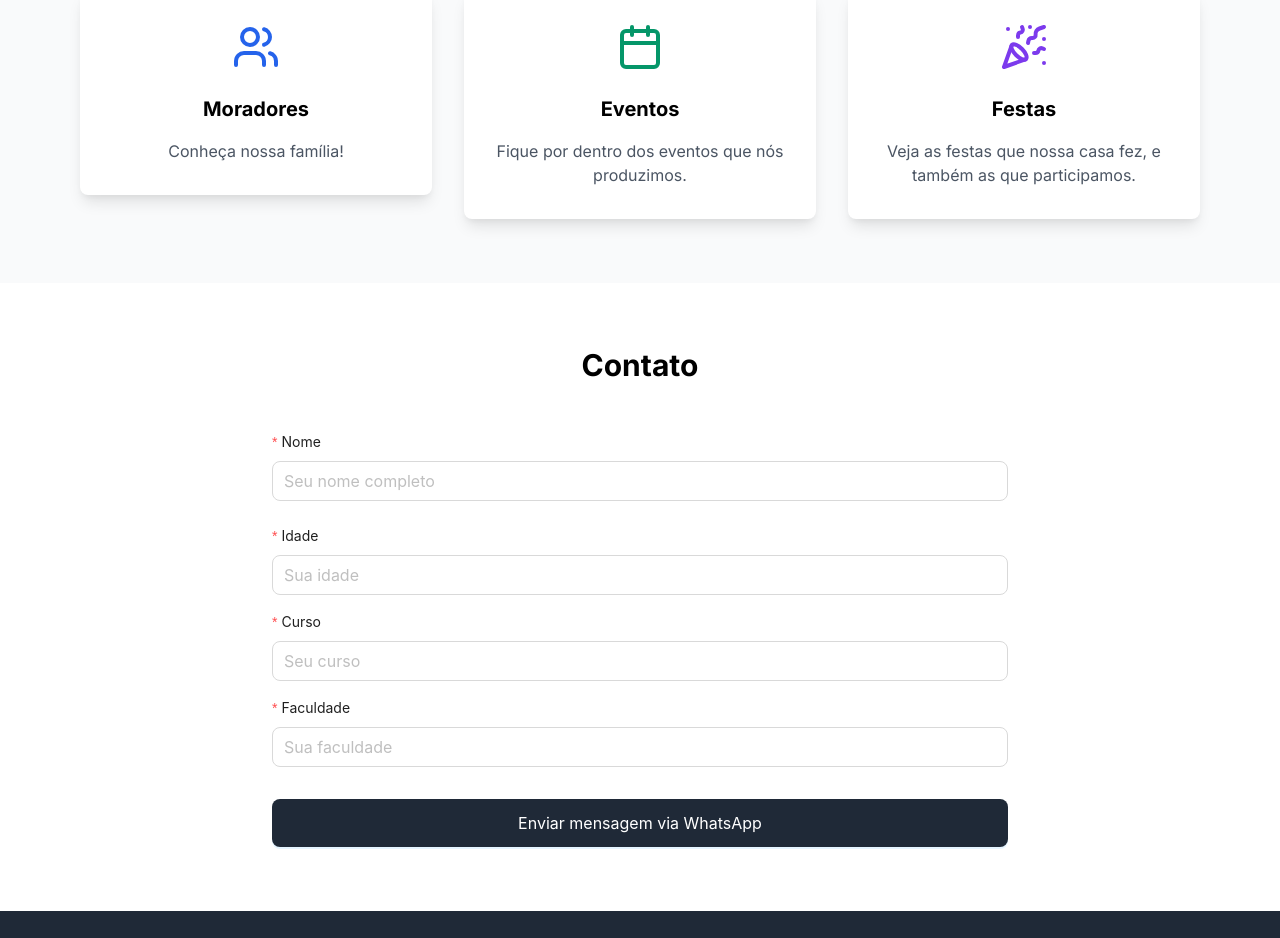
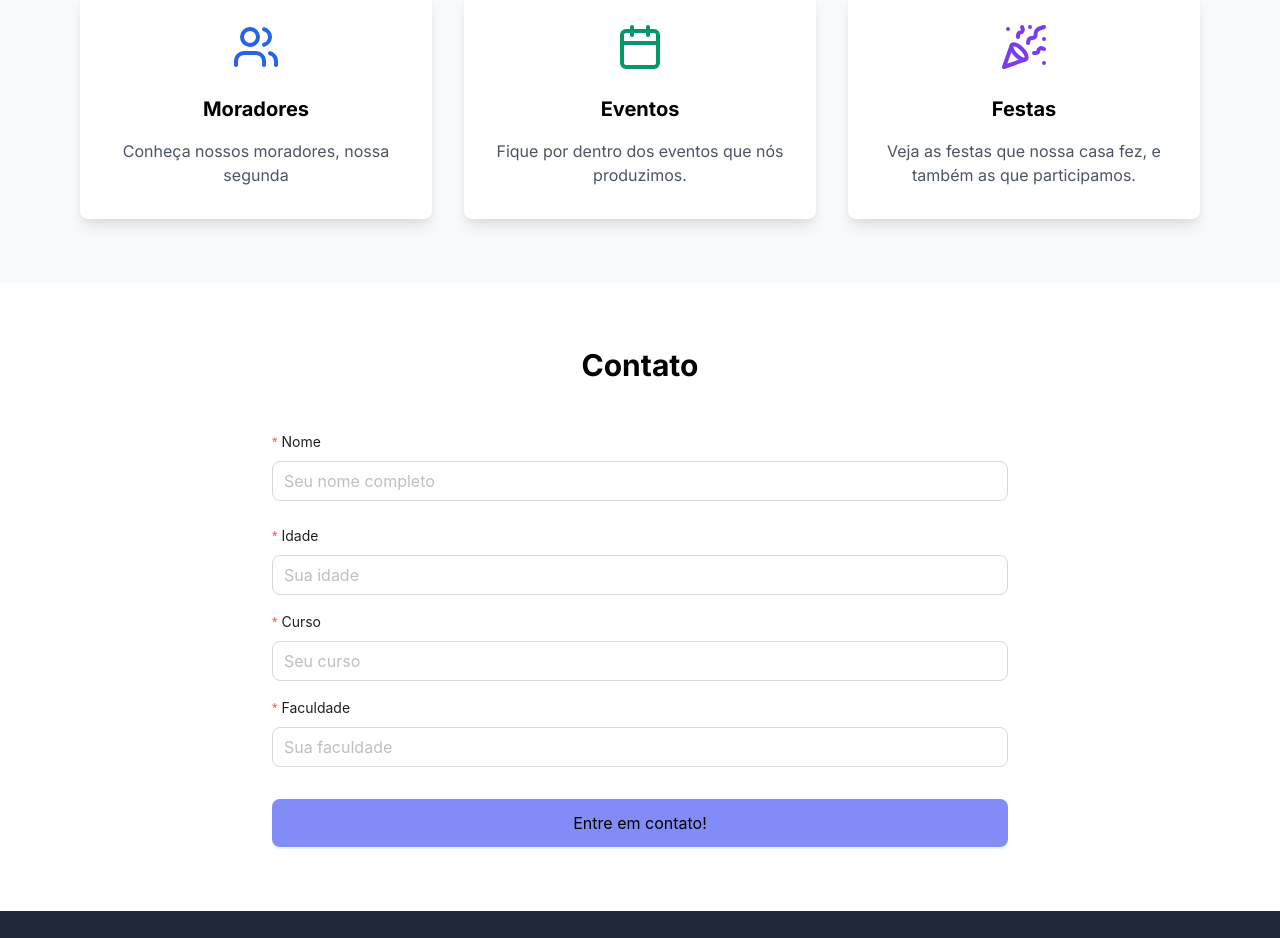
Before and after one commit to RepublicaDauhma/Republica-Dauhma, a Next.js app: page / in a window 1280 px wide. Shown: the part 3500-4438 px from the top of the page. Built offline with nearby package versions, Linux system fonts and the light colour scheme.

Commit message:
feat: add forms redirecting to whatsapp

```diff
--- a/components/About/About.tsx
+++ b/components/About/About.tsx
@@ -6,7 +6,7 @@ export default function About() {
   const sections = [
     {
       title: "Moradores",
-      description: "Conheça nossa família!",
+      description: "Conheça nossos moradores, nossa segunda",
       icon: Users,
       color: "text-blue-600",
       hoverColor: "group-hover:text-blue-700",
@@ -18,7 +18,7 @@ export default function About() {
       icon: Calendar,
       color: "text-green-600",
       hoverColor: "group-hover:text-green-700",
-      link: "https://www.instagram.com/p/C7dLj8UgRgz/",
+      link: "https://www.instagram.com/p/DDiAm4Yhs0x/",
     },
     {
       title: "Festas",
@@ -26,7 +26,7 @@ export default function About() {
       icon: PartyPopper,
       color: "text-purple-600",
       hoverColor: "group-hover:text-purple-700",
-      link: "https://www.instagram.com/p/C7dLj8UgRgz/",
+      link: "https://www.instagram.com/p/ClMu15MgrDi/",
     },
   ];
 
--- a/components/Contact/Contact.tsx
+++ b/components/Contact/Contact.tsx
@@ -86,9 +86,9 @@ export default function Contact() {
               type="primary"
               htmlType="submit"
               size="large"
-              className="w-full h-12 bg-gray-800 hover:bg-gray-700"
+              className="text-black w-full bg-indigo-400 h-12 hover:bg-indigo-200"
             >
-              Enviar mensagem via WhatsApp
+              Entre em contato!
             </Button>
           </div>
         </Form>
```
